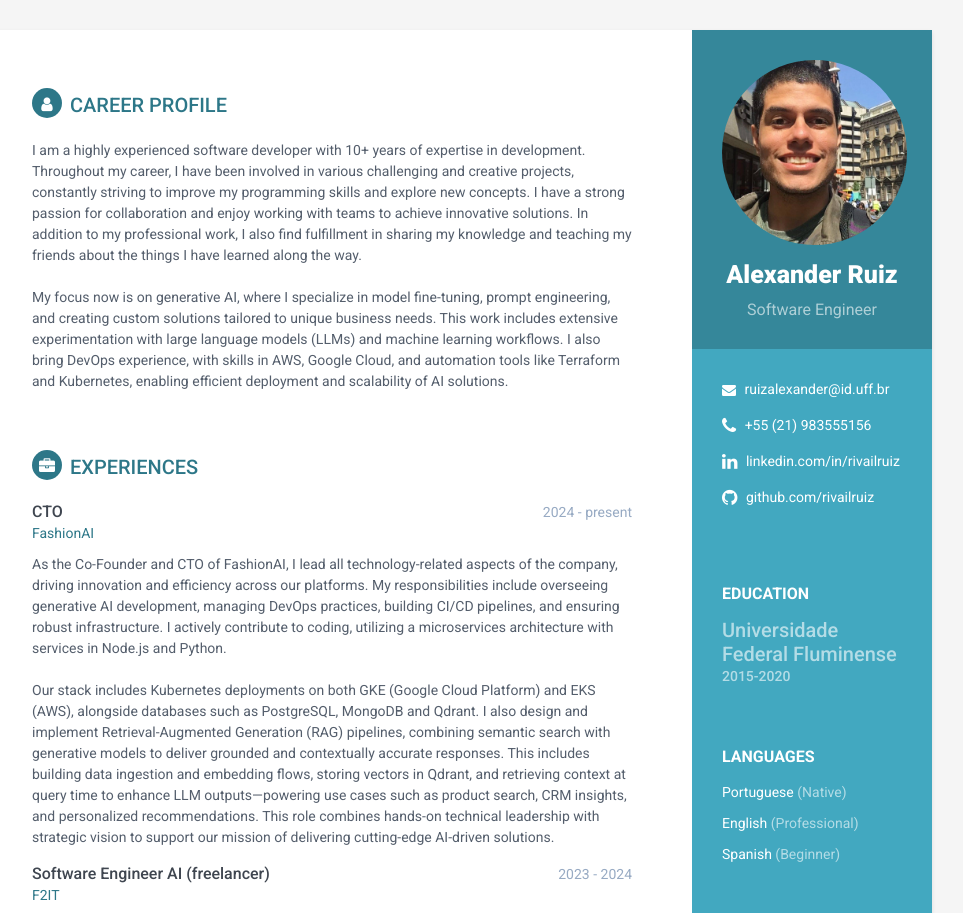
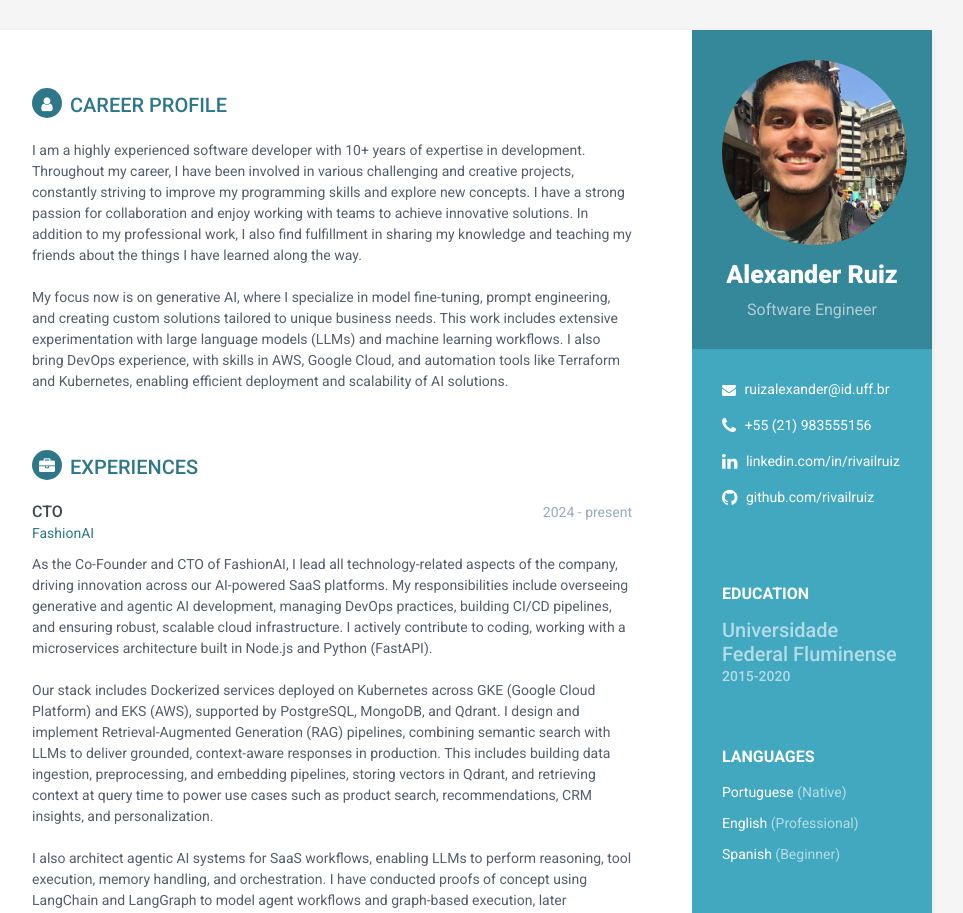
Before and after one commit to rivailruiz/me, a React app: page / in a window 1280 px wide. Shown: the top 913 px of the page, without its empty margins (188-1151 px from the left). Built offline with nearby package versions, Linux system fonts and the light colour scheme.

Commit message:
update cto

```diff
--- a/src/data/experiences.js
+++ b/src/data/experiences.js
@@ -114,10 +114,11 @@ export const experiences = {
     {
       title: 'CTO',
       company: 'FashionAI',
-      description: 'As the Co-Founder and CTO of FashionAI, I lead all technology-related aspects of the company, driving innovation and efficiency across our platforms. My responsibilities include overseeing generative AI development, managing DevOps practices, building CI/CD pipelines, and ensuring robust infrastructure. I actively contribute to coding, utilizing a microservices architecture with services in Node.js and Python. <br><br> Our stack includes Kubernetes deployments on both GKE (Google Cloud Platform) and EKS (AWS), alongside databases such as PostgreSQL, MongoDB and Qdrant. I also design and implement Retrieval-Augmented Generation (RAG) pipelines, combining semantic search with generative models to deliver grounded and contextually accurate responses. This includes building data ingestion and embedding flows, storing vectors in Qdrant, and retrieving context at query time to enhance LLM outputs—powering use cases such as product search, CRM insights, and personalized recommendations. This role combines hands-on technical leadership with strategic vision to support our mission of delivering cutting-edge AI-driven solutions.',
+      description: 'As the Co-Founder and CTO of FashionAI, I lead all technology-related aspects of the company, driving innovation across our AI-powered SaaS platforms. My responsibilities include overseeing generative and agentic AI development, managing DevOps practices, building CI/CD pipelines, and ensuring robust, scalable cloud infrastructure. I actively contribute to coding, working with a microservices architecture built in Node.js and Python (FastAPI). <br><br> Our stack includes Dockerized services deployed on Kubernetes across GKE (Google Cloud Platform) and EKS (AWS), supported by PostgreSQL, MongoDB, and Qdrant. I design and implement Retrieval-Augmented Generation (RAG) pipelines, combining semantic search with LLMs to deliver grounded, context-aware responses in production. This includes building data ingestion, preprocessing, and embedding pipelines, storing vectors in Qdrant, and retrieving context at query time to power use cases such as product search, recommendations, CRM insights, and personalization. <br><br> I also architect agentic AI systems for SaaS workflows, enabling LLMs to perform reasoning, tool execution, memory handling, and orchestration. I have conducted proofs of concept using LangChain and LangGraph to model agent workflows and graph-based execution, later internalizing optimized implementations for production. This role combines hands-on technical leadership with strategic ownership of AI architecture, infrastructure, and delivery.',
       companyLink: 'https://generativecrm.com',
-      date: '2024 - present'
+      date: '2024 - present',
     }
+
   ]
 };
 
```
